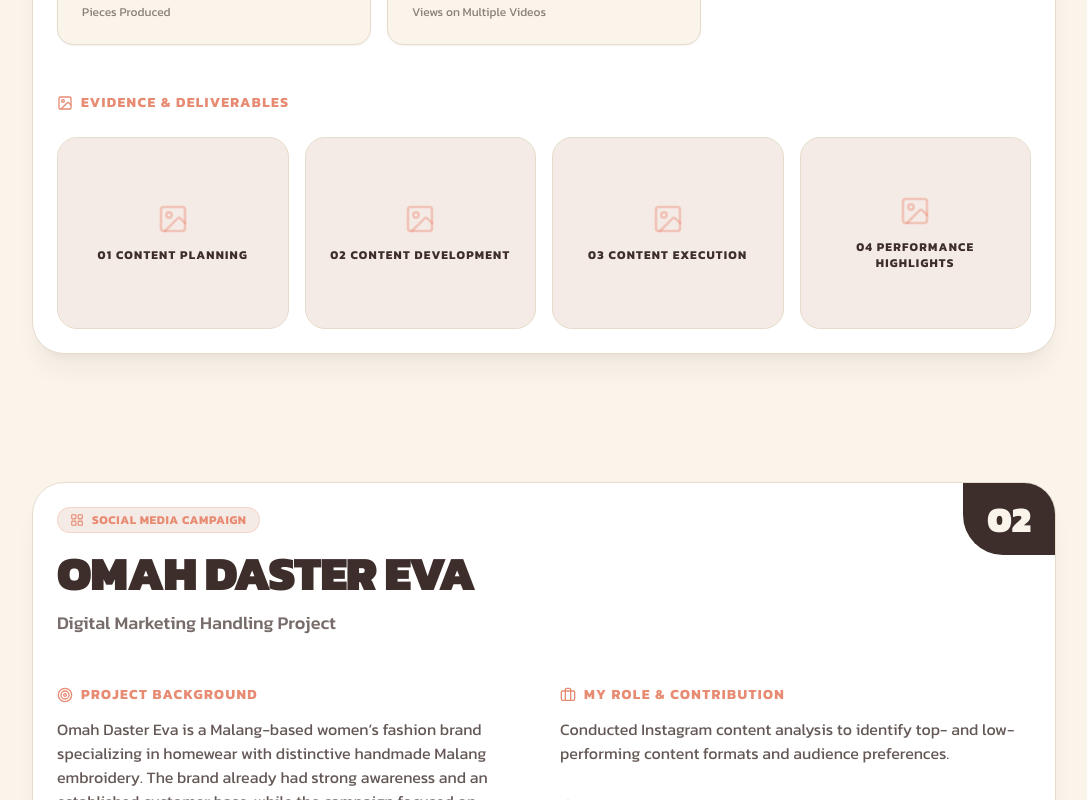
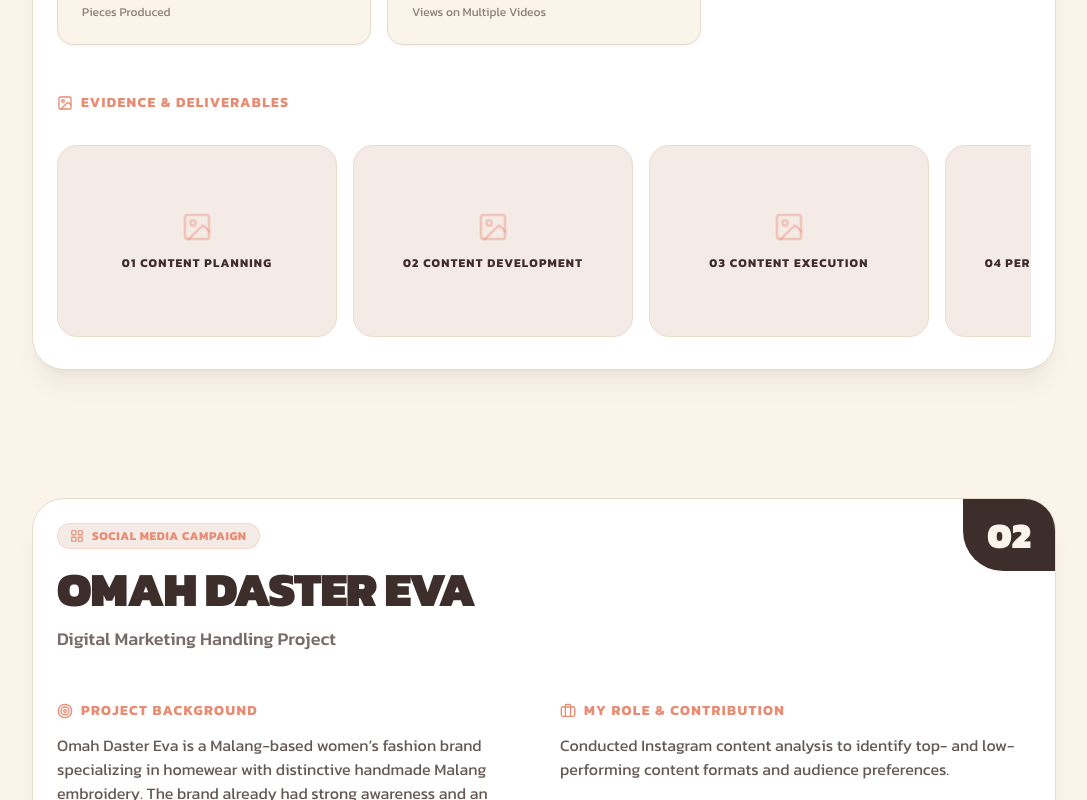
Before and after one commit to Braneee/portofolio-ardhia, a Next.js app: page /projects in a window 1280 px wide. Shown: the part 1180-1980 px from the top of the page, without its empty margins (96-1183 px from the left). Built offline with nearby package versions, Linux system fonts and the light colour scheme.

Commit message:
feat: add EvidenceSlider component for interactive media browsing

```diff
--- a/src/app/projects/page.tsx
+++ b/src/app/projects/page.tsx
@@ -1,11 +1,69 @@
 'use client';
 
-import React from 'react';
+import React, { useRef } from 'react';
 import { motion } from 'framer-motion';
 import { projectsData } from '@/data/projects';
-import { ArrowLeft, Target, Briefcase, PlayCircle, BarChart3, Image as ImageIcon, LayoutGrid, CheckCircle2 } from 'lucide-react';
+import { ArrowLeft, Target, Briefcase, PlayCircle, BarChart3, Image as ImageIcon, LayoutGrid, CheckCircle2, ChevronLeft, ChevronRight } from 'lucide-react';
 import Link from 'next/link';
 import { FadeIn } from '@/components/ui/FadeIn';
+
+function EvidenceSlider({ evidence }: { evidence: any[] }) {
+  const scrollRef = useRef<HTMLDivElement>(null);
+
+  const scroll = (direction: 'left' | 'right') => {
+    if (scrollRef.current) {
+      const { current } = scrollRef;
+      const scrollAmount = direction === 'left' ? -300 : 300;
+      current.scrollBy({ left: scrollAmount, behavior: 'smooth' });
+    }
+  };
+
+  return (
+    <div className="relative group">
+      {/* Scroll Buttons */}
+      <button
+        onClick={() => scroll('left')}
+        className="absolute left-0 top-1/2 -translate-y-1/2 -translate-x-4 sm:-translate-x-6 z-10 p-2 sm:p-3 bg-white border border-[#E6DCCC] rounded-full shadow-lg opacity-0 group-hover:opacity-100 transition-all hover:scale-110 active:scale-95 disabled:opacity-0"
+      >
+        <ChevronLeft className="w-5 h-5 text-[#3D2E2B]" />
+      </button>
+
+      <button
+        onClick={() => scroll('right')}
+        className="absolute right-0 top-1/2 -translate-y-1/2 translate-x-4 sm:translate-x-6 z-10 p-2 sm:p-3 bg-white border border-[#E6DCCC] rounded-full shadow-lg opacity-0 group-hover:opacity-100 transition-all hover:scale-110 active:scale-95 disabled:opacity-0"
+      >
+        <ChevronRight className="w-5 h-5 text-[#3D2E2B]" />
+      </button>
+
+      {/* Slider Container */}
+      <div
+        ref={scrollRef}
+        className="flex gap-4 overflow-x-auto snap-x snap-mandatory scrollbar-hide py-2 px-1"
+        style={{ scrollbarWidth: 'none', msOverflowStyle: 'none' }}
+      >
+        {evidence.map((ev, evIdx) => (
+          <div
+            key={evIdx}
+            className="snap-start shrink-0 relative w-[260px] sm:w-[280px] h-40 sm:h-48 bg-[#F5EBE6] border border-[#E6DCCC] rounded-[20px] overflow-hidden flex flex-col items-center justify-center cursor-pointer transition-transform hover:-translate-y-1"
+          >
+            {/* Placeholder Graphic */}
+            <ImageIcon className="w-8 h-8 text-[#E88B73]/40 mb-3 group-hover:scale-110 transition-transform" />
+            <span className="text-xs font-bold text-[#3D2E2B] uppercase tracking-widest px-4 text-center">
+              {ev.title}
+            </span>
+
+            {/* Overlay */}
+            <div className="absolute inset-0 bg-[#3D2E2B]/80 opacity-0 hover:opacity-100 transition-opacity duration-300 flex items-center justify-center backdrop-blur-sm">
+              <span className="text-white text-[10px] font-mono font-bold tracking-widest border border-white/30 px-4 py-2 rounded-full uppercase">
+                View Media
+              </span>
+            </div>
+          </div>
+        ))}
+      </div>
+    </div>
+  );
+}
 
 export default function ProjectsPage() {
   return (
@@ -136,25 +194,7 @@ export default function ProjectsPage() {
                     <ImageIcon className="w-4 h-4" /> Evidence & Deliverables
                   </h4>
 
-                  {/* Clean Visual Gallery Placeholders */}
-                  <div className="grid grid-cols-1 sm:grid-cols-2 lg:grid-cols-4 gap-4">
-                    {project.evidence.map((ev, evIdx) => (
-                      <div key={evIdx} className="group relative w-full h-40 sm:h-48 bg-[#F5EBE6] border border-[#E6DCCC] rounded-[20px] overflow-hidden flex flex-col items-center justify-center cursor-pointer">
-                        {/* Placeholder Graphic */}
-                        <ImageIcon className="w-8 h-8 text-[#E88B73]/40 mb-3 group-hover:scale-110 transition-transform" />
-                        <span className="text-xs font-bold text-[#3D2E2B] uppercase tracking-widest px-4 text-center">
-                          {ev.title}
-                        </span>
-
-                        {/* Overlay */}
-                        <div className="absolute inset-0 bg-[#3D2E2B]/80 opacity-0 group-hover:opacity-100 transition-opacity duration-300 flex items-center justify-center backdrop-blur-sm">
-                          <span className="text-white text-[10px] font-mono font-bold tracking-widest border border-white/30 px-4 py-2 rounded-full uppercase">
-                            View Media
-                          </span>
-                        </div>
-                      </div>
-                    ))}
-                  </div>
+                  <EvidenceSlider evidence={project.evidence} />
                 </div>
 
               </article>
```
